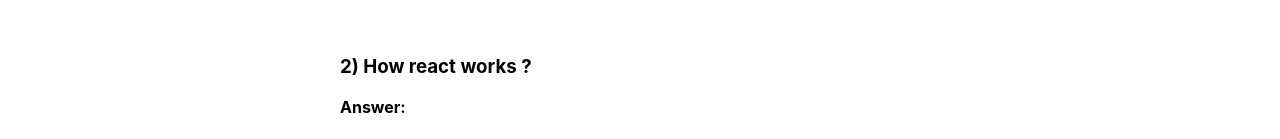
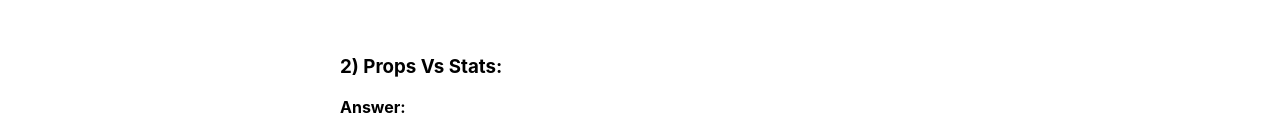
Before and after one commit to kibria-khandaker/lucky-one, a React (Create React App) app: page / in a window 1280 px wide. Shown: the part 724-863 px from the top of the page. Built offline with nearby package versions, Linux system fonts and the light colour scheme; no server answers.

Commit message:
Props Vs Stats texttitle update

```diff
--- a/src/components/Footer/Footer.js
+++ b/src/components/Footer/Footer.js
@@ -16,7 +16,7 @@ const Footer = () => {
                 সেখানে যদি নতুন কিছু আপডেট করা হয় তখন  React virtual DOM টা HTML DOM  কে কম্পিয়ার করে state আপডেট করে .
                 </p>
                 <br/>
-                <h3>2) How react works ?</h3>
+                <h3>2) Props Vs Stats: </h3>
                 <b>Answer:</b>  <br /> <br />
                 <div className='table_p_s'>
                     <div>
```
